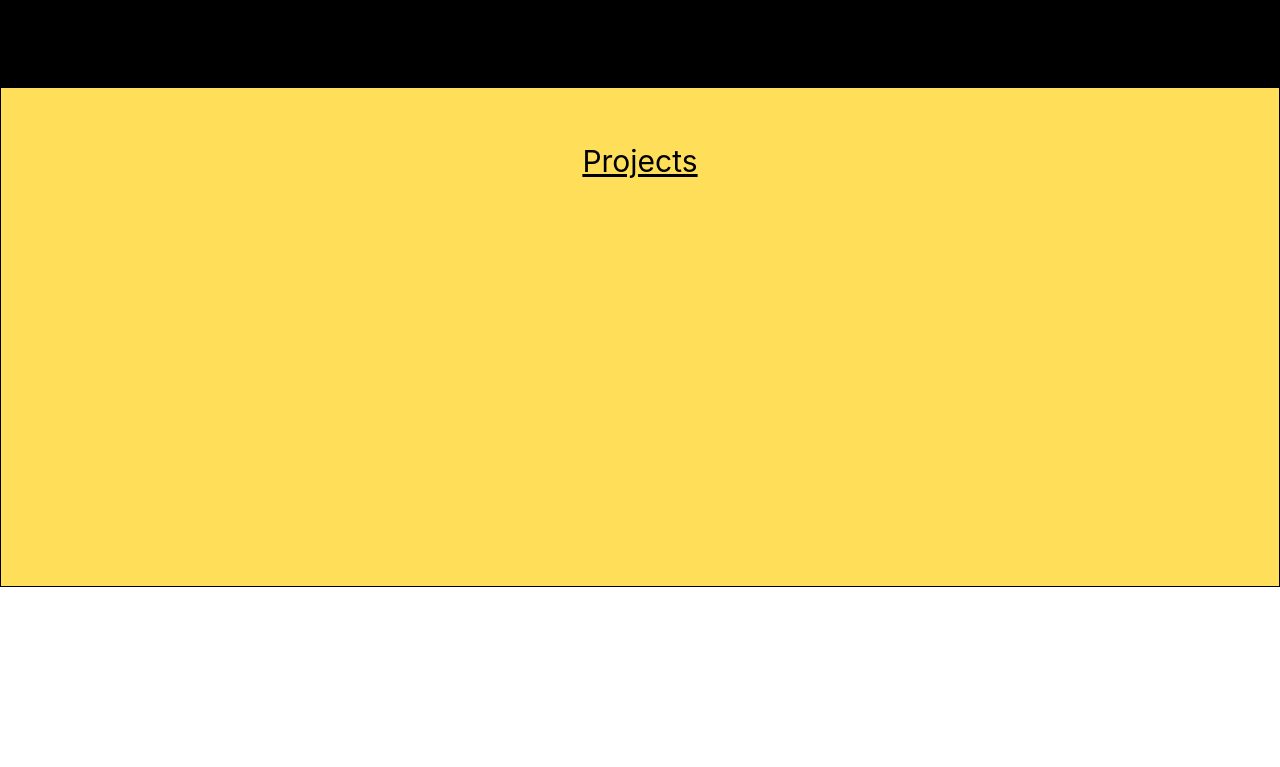
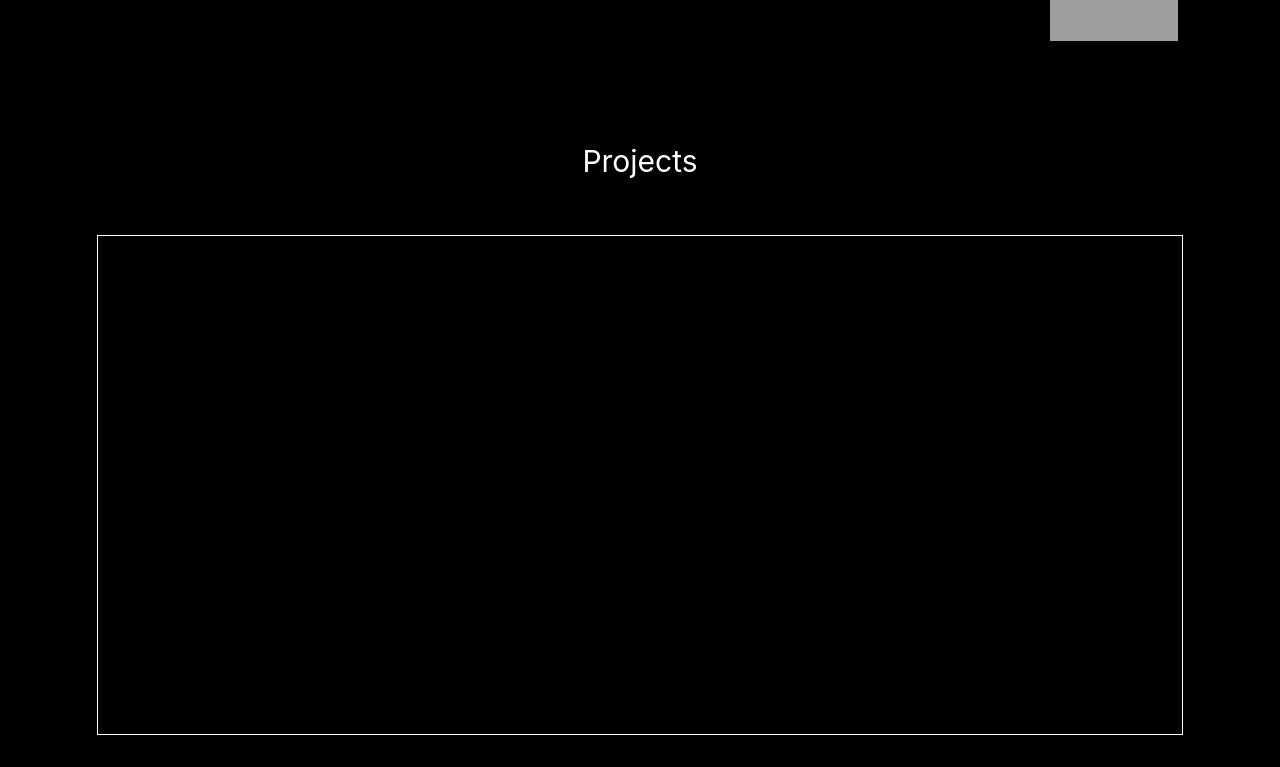
Before and after one commit to Kishan0431/Kishan0431.github.io, a React (Create React App) app: page / in a window 1280 px wide. Shown: the part 1093-1860 px from the top of the page. Built offline with nearby package versions, Linux system fonts and the light colour scheme; grey boxes are pictures that could not be loaded.

Commit message:
project update

```diff
--- a/src/Components/About.jsx
+++ b/src/Components/About.jsx
@@ -4,6 +4,9 @@ import styles from "../Styles/About.module.css";
 export const About = () => {
   return <div>
     <div id={styles.About_container}>
+{/* eslint-disable-next-line */}
+    <marquee  direction="left">नमस्ते! I'm Full Stack Developer Specialization in MERN stack and Seeking to pursue a career in a challenging environment to hone industry skill.</marquee>
+
        <h1>About me</h1>
        <h3>A Motivated aspiring Full Stack Developer with hands-on experience in building
           websites with MERN stack and various web technologies including HTML, CSS,
--- a/src/Components/Project.jsx
+++ b/src/Components/Project.jsx
@@ -1,11 +1,17 @@
 import React from 'react'
 import styles from "../Styles/Project.module.css";
-
 
 export const Project = () => {
   return (
     <div className={styles.project_div}>
         <h1>Projects</h1>
+    <div className={styles.project_onetwo}>
+
+    </div>
+
     </div>
   )
 }
+
+//https://github.com/Kishan0431/J.Crew/raw/main/Pics/Landing.png
+//https://www37.img2go.com/v2/dl/web7/download-file/3d866d3e-22eb-4c45-a2d9-020f7c7322a6/lumen5.png
--- a/src/Styles/About.module.css
+++ b/src/Styles/About.module.css
@@ -1,13 +1,13 @@
 #About_container{
-    /* border: 1px solid black; */
-    height: 500px;
+    /* border: 1px solid rgb(241, 238, 238); */
+    height:500px;
     background-color: black;
     color: white;
 }
 #About_container>h1{
     font-size: 30px;
     padding-top:4%;
-    text-decoration:underline;
+    /* text-decoration:underline; */
 }
 #About_container>h3{
     /* border: 1px solid; */
@@ -19,7 +19,10 @@
 }
 #about_avatar{
     width:10%;
-    margin-left:84%;
+    margin-left:82%;
+}
+marquee{
+    margin-top: 1%;
 }
 
 @media only screen and (max-width:440px){
@@ -32,7 +35,7 @@
     #About_container>h1{
         font-size:28px;
         padding-top:15%;
-        text-decoration:underline;
+        /* text-decoration:underline; */
     }
     #About_container>h3{
         /* border: 1px solid; */
--- a/src/Styles/Navbar.module.css
+++ b/src/Styles/Navbar.module.css
@@ -6,7 +6,7 @@ body{
 .navbar_container{
     border: 1px solid black;
     height: 70px;
-    background-color: rgb(0, 0, 0);
+    background-color:#080808;
     position: fixed;
     top: 0;
     width: 100%;
--- a/src/Styles/Project.module.css
+++ b/src/Styles/Project.module.css
@@ -1,12 +1,20 @@
 .project_div{
     border: 1px solid black;
-    height: 500px;
-    background-color:#ffde59;
+    height:100vh;
+    background-color:black;
 }
 .project_div>h1{
     font-size: 30px;
     padding-top:4%;
-    color:black;
-    text-decoration:underline;
-
+    color:white;
 }
+.project_heading{
+    color: white;
+}
+.project_onetwo{
+    border: 1px solid white;
+    width: 85%;
+    margin: auto;
+    height: 500px;
+    margin-top:4%;
+}
```
Also changed, not shown: 1 other file (tests, documents, lock files or other folders).
